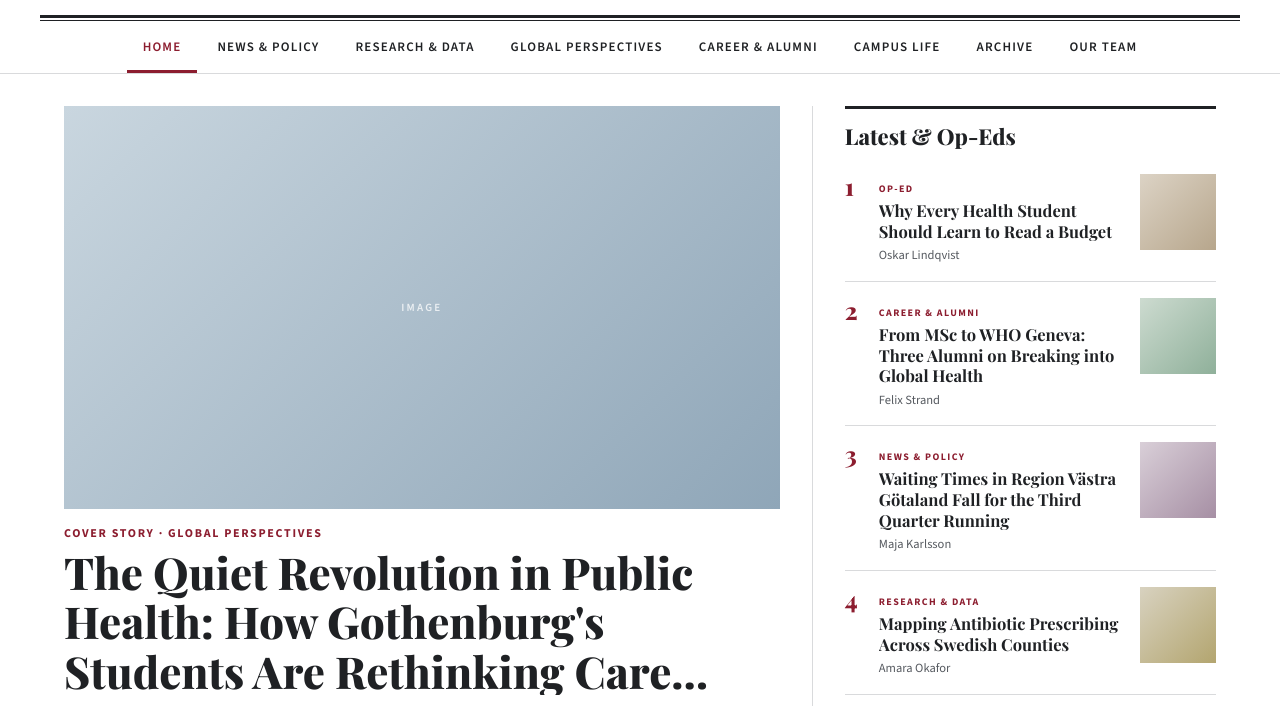
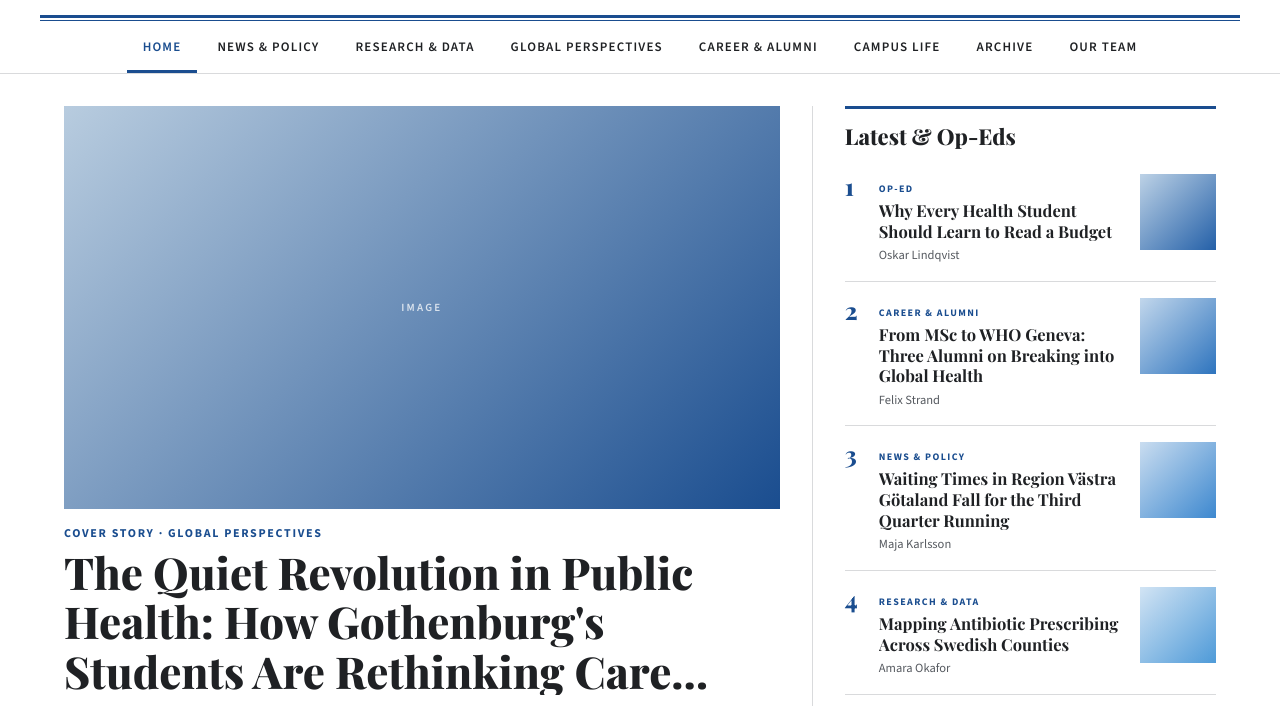
Before and after one commit to alicepg/the-determinant, an Eleventy site: page index.njk in a window 1280 px wide. Shown: the part 196-902 px from the top of the page. Built offline with nearby package versions, Linux system fonts and the light colour scheme; Eleventy itself is replaced by a stand-in of ours; files that its build step writes are made by us from their sources; a web font is replaced by a local one.

Commit message:
Switch to EcoSGP blue color scheme

```diff
--- a/styles.css
+++ b/styles.css
@@ -8,10 +8,10 @@
   --ink-soft: #55595f;
   --ink-faint: #8a8e94;
   --rule: #d9dadc;
-  --rule-dark: #1f2124;
+  --rule-dark: #1A4D8F;
   --paper: #ffffff;
-  --paper-tint: #f6f6f4;
-  --accent: #8c1d2f;
+  --paper-tint: #f0f4f9;
+  --accent: #1A4D8F;
   --serif: "Playfair Display", Georgia, "Times New Roman", serif;
   --sans: "Source Sans 3", "Inter", system-ui, -apple-system, "Segoe UI", sans-serif;
   --maxw: 1200px;
@@ -63,12 +63,12 @@ a:hover { color: var(--accent); }
 .ph.r32  { aspect-ratio: 3 / 2; }
 .ph.sq   { aspect-ratio: 1 / 1; }
 .ph.sq::after { content: ""; }
-.ph.c1 { background: linear-gradient(135deg, #c9d6df, #8fa6b8); }
-.ph.c2 { background: linear-gradient(135deg, #dcd3c5, #b7a68c); }
-.ph.c3 { background: linear-gradient(135deg, #cddbd0, #8fb09a); }
-.ph.c4 { background: linear-gradient(135deg, #d9cfd8, #a68fa4); }
-.ph.c5 { background: linear-gradient(135deg, #d8d2c0, #b3a56f); }
-.ph.c6 { background: linear-gradient(135deg, #c5d2d8, #7f9ea9); }
+.ph.c1 { background: linear-gradient(135deg, #b8ccdf, #1A4D8F); }
+.ph.c2 { background: linear-gradient(135deg, #bdd2e6, #2460A8); }
+.ph.c3 { background: linear-gradient(135deg, #c2d7ec, #2E74BE); }
+.ph.c4 { background: linear-gradient(135deg, #caddf0, #3D88CF); }
+.ph.c5 { background: linear-gradient(135deg, #d2e4f4, #4E9AD8); }
+.ph.c6 { background: linear-gradient(135deg, #daeaf8, #60AADD); }
 
 /* ---------- Real images in card/cover roles ---------- */
 .cover-img { width: 100%; aspect-ratio: 16 / 9; object-fit: cover; }
@@ -411,7 +411,7 @@ section[id], #top { scroll-margin-top: calc(var(--nav-h) + 8px); }
 .team-avatar {
   width: 100%;
   aspect-ratio: 1 / 1;
-  background: linear-gradient(135deg, #c9d6df, #8fa6b8);
+  background: linear-gradient(135deg, #b8ccdf, #1A4D8F);
   display: grid;
   place-items: center;
   font-family: var(--serif);
@@ -614,7 +614,7 @@ blockquote.pull cite {
   width: 84px;
   height: 84px;
   border-radius: 50%;
-  background: linear-gradient(135deg, #b9c5cf, #8aa0b2);
+  background: linear-gradient(135deg, #b8ccdf, #1A4D8F);
   display: grid;
   place-items: center;
   font: 800 28px var(--serif);
```
